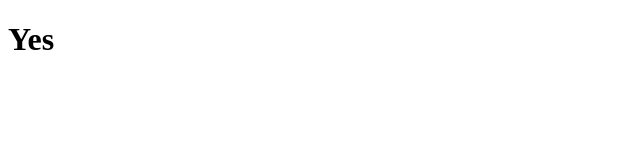
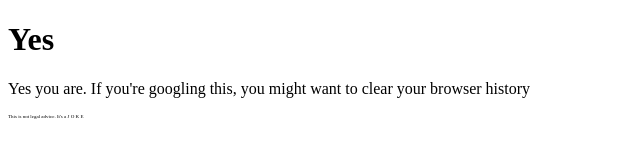
Before and after one commit to OmegaNalphA/am-i-insider, a plain HTML site: page index.html in a window 1280 px wide. Shown: the whole page, without its empty margins (0-640 px from the left). Drawn offline with Linux system fonts and the light colour scheme.

Commit message:
Update index.html

```diff
--- a/index.html
+++ b/index.html
@@ -2,5 +2,7 @@
 <html>
 <body>
 <h1>Yes</h1>
+  <p>Yes you are. If you're googling this, you might want to clear your browser history</p>
+  <p style="font-size:5px">This is not legal advice. It's a J O K E</p>
 </body>
 </html>
```
